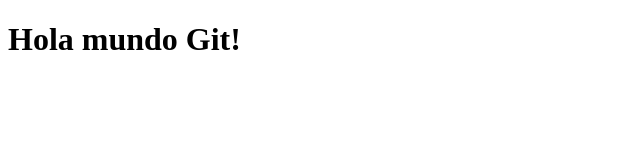
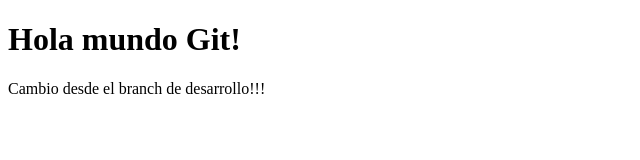
Before and after one commit to cristian5961/crissgit, a plain HTML site: page contacto.html in a window 1280 px wide. Shown: the whole page, without its empty margins (0-640 px from the left). Drawn offline with Linux system fonts and the light colour scheme.

Commit message:
Actualizo contacto

```diff
--- a/contacto.html
+++ b/contacto.html
@@ -7,5 +7,6 @@
 </head>
 <body>
     <h1>Hola mundo Git!</h1>
+    <p>Cambio desde el branch de desarrollo!!!</p>
 </body>
 </html>
```
